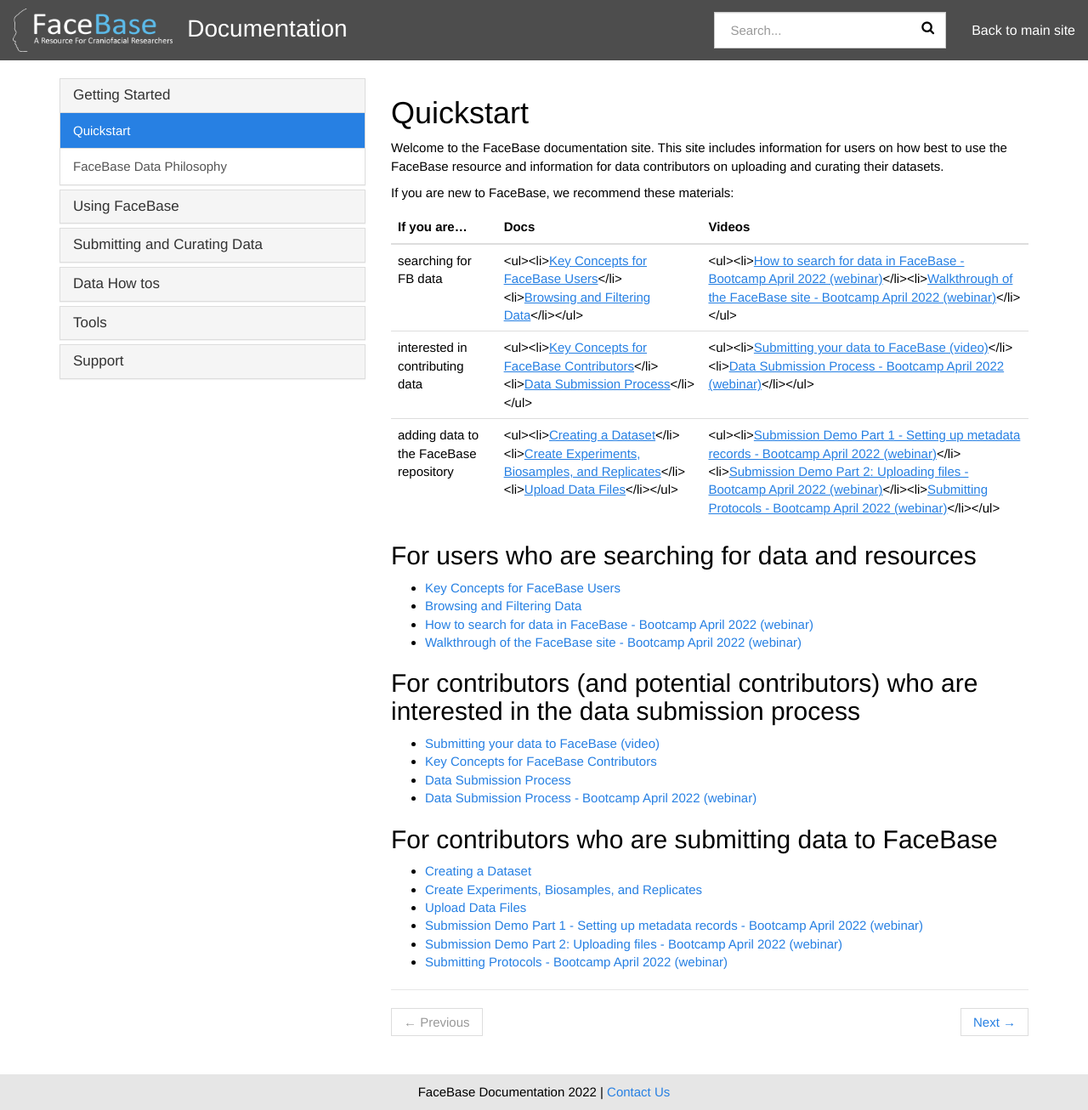
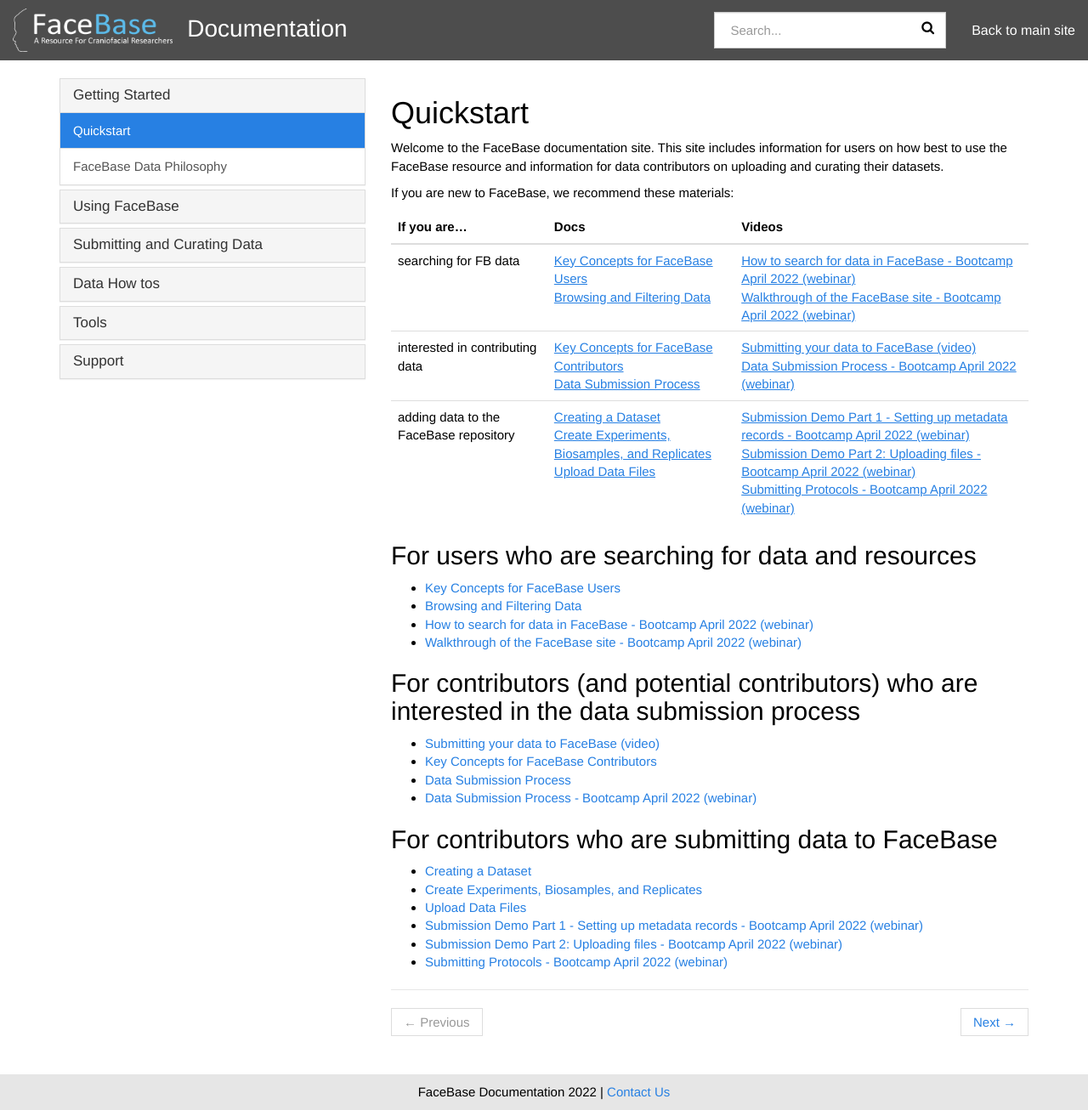
Before and after one commit to informatics-isi-edu/facebase-docs, a Jekyll site: the page built from docs/_docs/index.md, in a window 1280 px wide and 1306 px high. Shown: the whole window at 85% size. Built offline with Jekyll 4.4.1, drawn with Linux system fonts in a browser that asks for light colours.

Commit message:
trying <br/>

```diff
--- a/docs/_docs/index.md
+++ b/docs/_docs/index.md
@@ -12,9 +12,9 @@
 
 | If you are... | Docs | Videos |
 |---|---|---|
-| searching for FB data | <ul><li>[Key Concepts for FaceBase Users](/docs/user-key-concepts/)</li><li>[Browsing and Filtering Data](/docs/discovering-data/)</li></ul> |  <ul><li>[How to search for data in FaceBase - Bootcamp April 2022 (webinar)](https://youtu.be/pEF4SYzA_Aw)</li><li>[Walkthrough of the FaceBase site - Bootcamp April 2022 (webinar)](https://youtu.be/65G8gIcqd04)</li></ul> |
-| interested in contributing data | <ul><li>[Key Concepts for FaceBase Contributors](/docs/Data-Submission-Key-Concepts/)</li><li>[Data Submission Process](/docs/Data-Submission-Process/)</li></ul> | <ul><li>[Submitting your data to FaceBase (video)](https://youtu.be/S0gmerUo3I8)</li><li>[Data Submission Process - Bootcamp April 2022 (webinar)](https://youtu.be/S0gmerUo3I8)</li></ul> |
-| adding data to the FaceBase repository | <ul><li>[Creating a Dataset](/docs/Create-a-Dataset/)</li><li>[Create Experiments, Biosamples, and Replicates](/docs/Describe-Experiments-Biosamples-and-Replicates/)</li><li>[Upload Data Files](/docs/Upload-Files/)</li></ul> | <ul><li>[Submission Demo Part 1 - Setting up metadata records - Bootcamp April 2022 (webinar)](https://youtu.be/DtYjI2rAHCs)</li><li>[Submission Demo Part 2: Uploading files - Bootcamp April 2022 (webinar)](https://youtu.be/BoRrrBSAOow)</li><li>[Submitting Protocols - Bootcamp April 2022 (webinar)](https://youtu.be/vacr9pPzbBI)</li></ul> |
+| searching for FB data | [Key Concepts for FaceBase Users](/docs/user-key-concepts/)<br/>[Browsing and Filtering Data](/docs/discovering-data/) | [How to search for data in FaceBase - Bootcamp April 2022 (webinar)](https://youtu.be/pEF4SYzA_Aw)<br/>[Walkthrough of the FaceBase site - Bootcamp April 2022 (webinar)](https://youtu.be/65G8gIcqd04) |
+| interested in contributing data | [Key Concepts for FaceBase Contributors](/docs/Data-Submission-Key-Concepts/)<br/>[Data Submission Process](/docs/Data-Submission-Process/) | [Submitting your data to FaceBase (video)](https://youtu.be/S0gmerUo3I8)<br/>[Data Submission Process - Bootcamp April 2022 (webinar)](https://youtu.be/S0gmerUo3I8) |
+| adding data to the FaceBase repository | [Creating a Dataset](/docs/Create-a-Dataset/)<br/>[Create Experiments, Biosamples, and Replicates](/docs/Describe-Experiments-Biosamples-and-Replicates/)<br/>[Upload Data Files](/docs/Upload-Files/) | [Submission Demo Part 1 - Setting up metadata records - Bootcamp April 2022 (webinar)](https://youtu.be/DtYjI2rAHCs)<br/>[Submission Demo Part 2: Uploading files - Bootcamp April 2022 (webinar)](https://youtu.be/BoRrrBSAOow)<br/>[Submitting Protocols - Bootcamp April 2022 (webinar)](https://youtu.be/vacr9pPzbBI) |
 
 ## For users who are searching for data and resources
 
```
